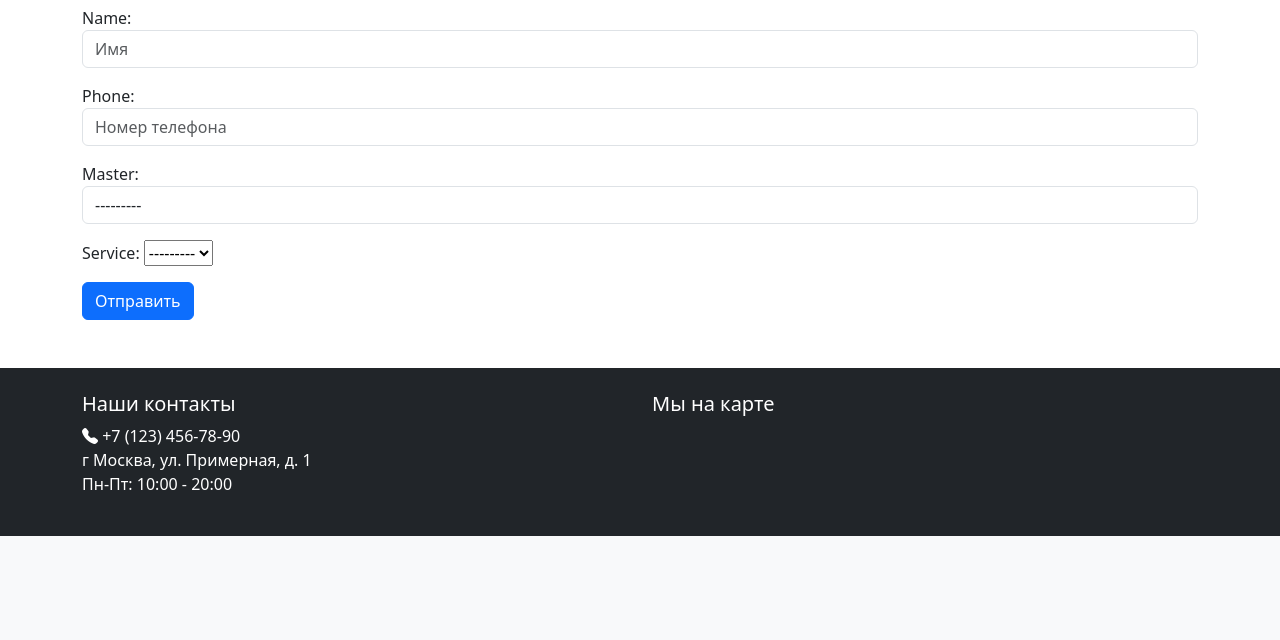
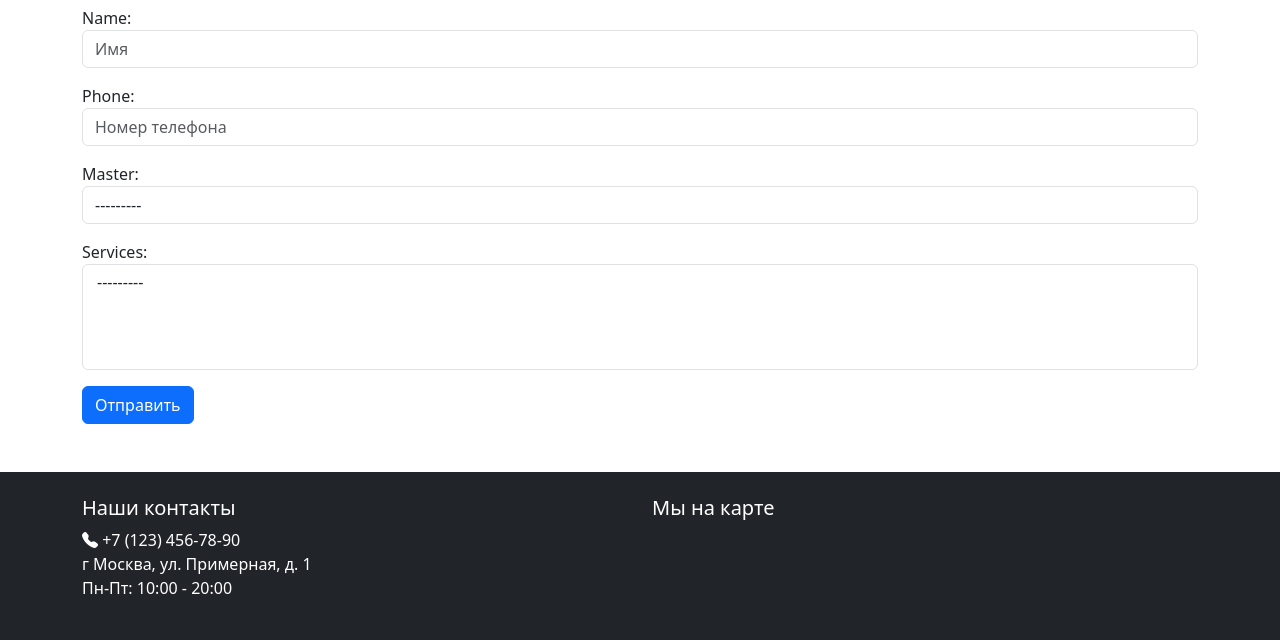
Before and after one commit to KamilyanovT/BarbershopHW, a Django app: page / in a window 1280 px wide. Shown: the part 962-1602 px from the top of the page. Before the commit the page ends 1498 px from the top, so only its background shows below. Run offline with Django 5.2, Linux system fonts and the light colour scheme; data that the repository does not hold is empty.

Commit message:
HW52, не работает отправка формы

```diff
--- a/barbershop/urls.py
+++ b/barbershop/urls.py
@@ -17,14 +17,19 @@
 
 from django.contrib import admin
 from django.urls import path
-from core.views import mainPageView, thanks
+from core.views import main_page_view, thanks, get_services_by_master
 from django.conf import settings
 from django.conf.urls.static import static
 
 urlpatterns = [
     path("admin/", admin.site.urls),
-    path("", mainPageView),
+    path("", main_page_view),
     path("thanks/", thanks, name="thanks"),
+    path(
+        "get_services_by_master/<int:master_id>/",
+        get_services_by_master,
+        name="get_services_by_master",
+    ),
 ]
 if settings.DEBUG:
     urlpatterns += static(settings.MEDIA_URL, document_root=settings.MEDIA_ROOT)
--- a/core/admin.py
+++ b/core/admin.py
@@ -4,9 +4,9 @@
 
 @admin.register(Visit)
 class AppointmentAdmin(admin.ModelAdmin):
-    list_display = ("name", "master", "service")
-    list_filter = ("name", "service")
-    search_fields = ("name", "service")
+    list_display = ("name", "master", "services")
+    list_filter = ("name", "services")
+    search_fields = ("name", "services")
 
 
 @admin.register(Master)
--- a/core/forms.py
+++ b/core/forms.py
@@ -7,7 +7,7 @@
 class AppointmentForm(forms.ModelForm):
     class Meta:
         model = Visit
-        fields = ["name", "phone", "master", "service"]
+        fields = ["name", "phone", "master", "services"]
         widgets = {
             "name": forms.TextInput(
                 attrs={"placeholder": "Имя", "class": "form-control"}
@@ -44,26 +44,12 @@
     def clean(self):
         cleaned_data = super().clean()
         master = cleaned_data.get("master")
-        selected_services = cleaned_data.get("services")
+        service = cleaned_data.get("service")
 
-        if master and selected_services:
-            master_services = set(
-                master.services.values_list("name", flat=True).distinct()
-            )
-
-            selected_services_set = set(service.name for service in selected_services)
-
-            master_services = {service.lower() for service in master_services}
-            selected_services_set = {
-                service.lower() for service in selected_services_set
-            }
-
-            if not selected_services_set.issubset(master_services):
-                unsupported_services = selected_services_set - master_services
-                unsupported_services_str = ", ".join(unsupported_services)
-                self.add_error(
-                    "services",
-                    f"Мастер {master.first_name} {master.last_name} не предоставляет следующие услуги: {unsupported_services_str}.",
+        if master and service:
+            if not master.services.filter(id=service.id).exists():
+                raise forms.ValidationError(
+                    f"Мастер {master} не предоставляет услугу {service}."
                 )
 
         return cleaned_data
--- a/core/models.py
+++ b/core/models.py
@@ -38,7 +38,7 @@
     name = models.CharField(max_length=255)
     phone = models.CharField(max_length=20)
     master = models.ForeignKey(Master, on_delete=models.CASCADE)
-    service = models.ForeignKey(Service, on_delete=models.CASCADE)
+    services = models.ForeignKey(Service, on_delete=models.CASCADE)
 
     def str(self):
         return f"Запись {self.name} с мастером {self.master}"
--- a/core/templates/main.html
+++ b/core/templates/main.html
@@ -100,4 +100,41 @@
 
   </div>
 </div>
+
+<script>
+  async function fetchServices(masterId) {
+      const url = `/get_services_by_master/${masterId}/`;
+      const response = await fetch(url);
+      const data = await response.json();
+      return data.services;
+  }
+
+  function updateServiceOptions(services) {
+      const serviceSelect = document.getElementById("id_services");
+
+      serviceSelect.innerHTML = "";
+
+      services.forEach(function (service) {
+          const option = document.createElement("option");
+          option.value = service.id;
+          option.text = service.name;
+          serviceSelect.appendChild(option);
+      });
+  }
+
+  function setupServiceSelectListener() {
+      const masterSelect = document.getElementById("id_master");
+
+      masterSelect.addEventListener("change", async function () {
+          const masterId = masterSelect.value;
+          const services = await fetchServices(masterId);
+          updateServiceOptions(services);
+      });
+  }
+
+  document.addEventListener("DOMContentLoaded", function () {
+      setupServiceSelectListener();
+  });
+  </script>
+
 {% endblock %}
--- a/core/views.py
+++ b/core/views.py
@@ -2,21 +2,31 @@
 from .forms import AppointmentForm
 from .models import Service, Master
 import asyncio
+from django.http import JsonResponse
 
+def main_page_view(request):
+    masters = Master.objects.all()
 
-def mainPageView(request):
     if request.method == "POST":
         form = AppointmentForm(request.POST)
         if form.is_valid():
             form.save()
             return redirect("thanks")
+
+        if form.errors:
+            return render(request, "main.html", {"form": form, "masters": masters})
+
     else:
         form = AppointmentForm()
-
-    masters = Master.objects.all()
 
     return render(request, "main.html", {"form": form, "masters": masters})
 
 
 def thanks(request):
     return render(request, "thanks.html")
+
+
+def get_services_by_master(request, master_id):
+    services = Master.objects.get(id=master_id).services.all()
+    services_data = [{'id': service.id, 'name': service.name} for service in services]
+    return JsonResponse({'services': services_data})
```
Also changed, not shown: core/migrations/0001_initial.py.
